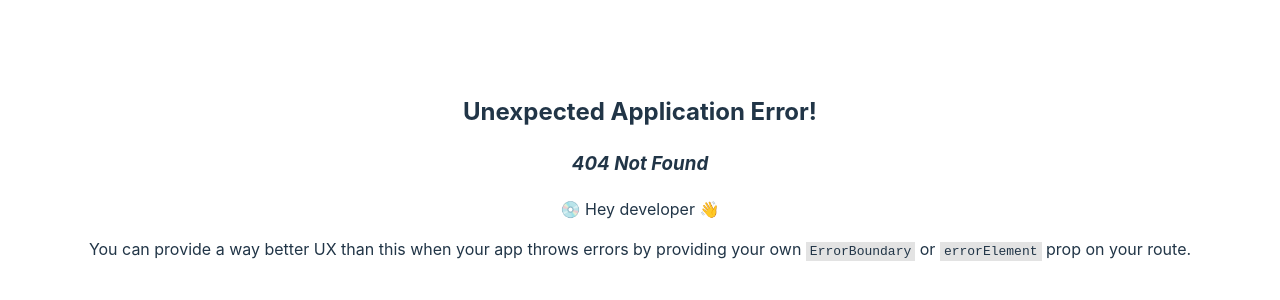
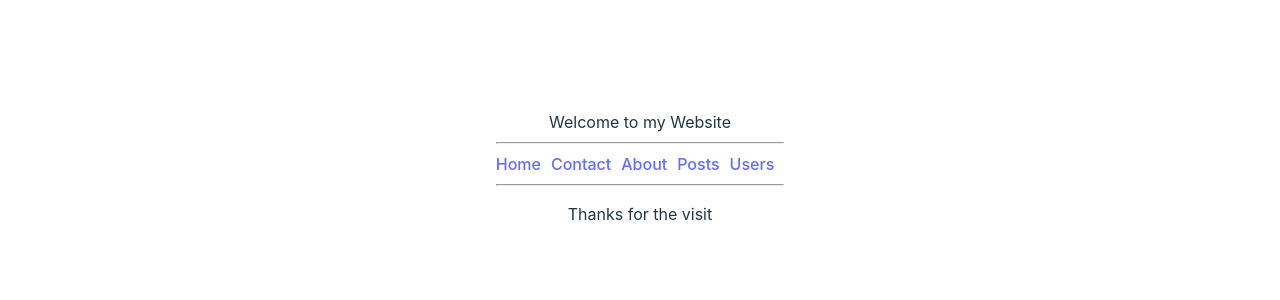
Before and after one commit to SM-Saim/M8M45-introduction-to-react-router, a React (Vite) app: page /posts in a window 1280 px wide. Before the commit this address had no page. Shown: the part 224-524 px from the top of the page. Built offline with nearby package versions, Linux system fonts and the light colour scheme.

Commit message:
osts component added fro routing

```diff
--- a/src/components/Header/Header.jsx
+++ b/src/components/Header/Header.jsx
@@ -10,6 +10,7 @@ const Header = () => {
         <Link to="/">Home</Link>
         <Link to="/contact">Contact</Link>
         <Link to="about">About</Link>
+        <Link to="/posts">Posts</Link>
         <Link to="users">Users</Link>
       </nav>
     </div>
--- /dev/null
+++ b/src/components/Posts/Posts.jsx
@@ -0,0 +1,9 @@
+const Posts = () => {
+  return (
+    <div>
+      <h2>Posts: </h2>
+    </div>
+  );
+};
+
+export default Posts;
--- a/src/main.jsx
+++ b/src/main.jsx
@@ -10,6 +10,7 @@ import About from "./components/About/About.jsx";
 import Contact from "./components/Contact/Contact.jsx";
 import Users from "./components/Users/Users.jsx";
 import UserDetails from "./components/UserDetails/UserDetails.jsx";
+import Posts from "./components/Posts/Posts.jsx";
 const router = createBrowserRouter([
   {
     path: "/",
@@ -34,6 +35,10 @@ const router = createBrowserRouter([
           fetch(`https://jsonplaceholder.typicode.com/users/${params.userId}`),
         element: <UserDetails></UserDetails>,
       },
+      {
+        path: "/posts",
+        elements: <Posts></Posts>,
+      },
     ],
   },
 ]);
```
